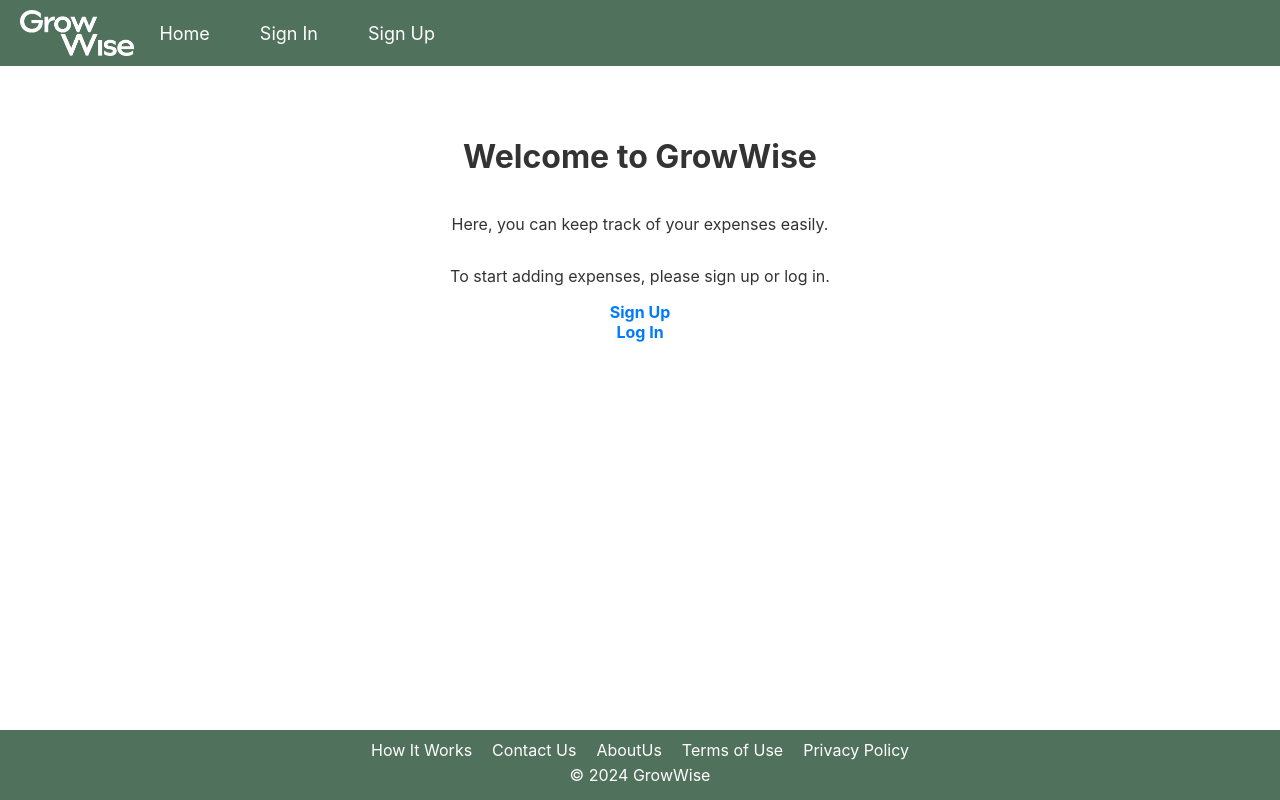
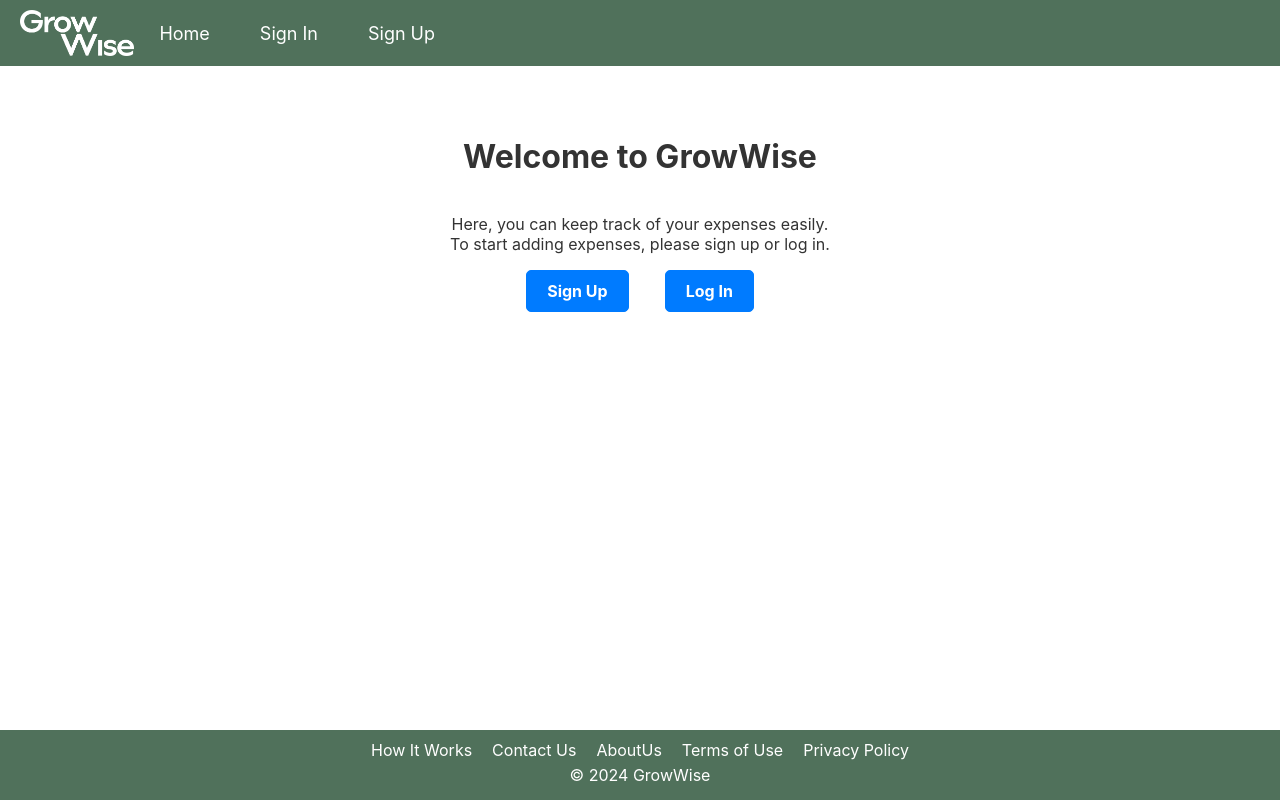
Before and after one commit to sahomelabs/exptest, a React (Create React App) app: page / in a window 1280 px wide. Built offline with nearby package versions, Linux system fonts and the light colour scheme.

Commit message:
space signin and signup button at homepage

```diff
--- a/src/Components/HomePage/HomePage.css
+++ b/src/Components/HomePage/HomePage.css
@@ -19,3 +19,21 @@
   .home-page a:hover {
     text-decoration: underline;
   }
+
+
+  .home-page .button-container {
+    display: flex;
+    gap: 20px; /* Space between buttons */
+  }
+
+  .home-page .button-container a {
+    text-decoration: none;
+    padding: 10px 20px;
+    border: 1px solid #007bff;
+    border-radius: 5px;
+    background-color: #007bff;
+    color: white;
+    font-size: 1rem;
+    font-weight: bold;
+    transition: background-color 0.3s ease;
+  }
--- a/src/Components/HomePage/HomePage.jsx
+++ b/src/Components/HomePage/HomePage.jsx
@@ -7,10 +7,15 @@ const HomePage = () => {
   return (
     <div className="home-page">
         <h1>Welcome to GrowWise</h1>
-      <p>Here, you can keep track of your expenses easily.</p>
-      <p>To start adding expenses, please sign up or log in.</p>
-      <Link to="/signup">Sign Up</Link>
-      <Link to="/signin">Log In</Link>
+      <p>Here, you can keep track of your expenses easily.
+        <br></br>
+      To start adding expenses, please sign up or log in.</p>
+      <div className='button-container'>
+          <Link to="/signup">Sign Up</Link>
+          <Link to="/signin">Log In</Link>
+      </div>
+
+
     </div>
   );
 };
```
